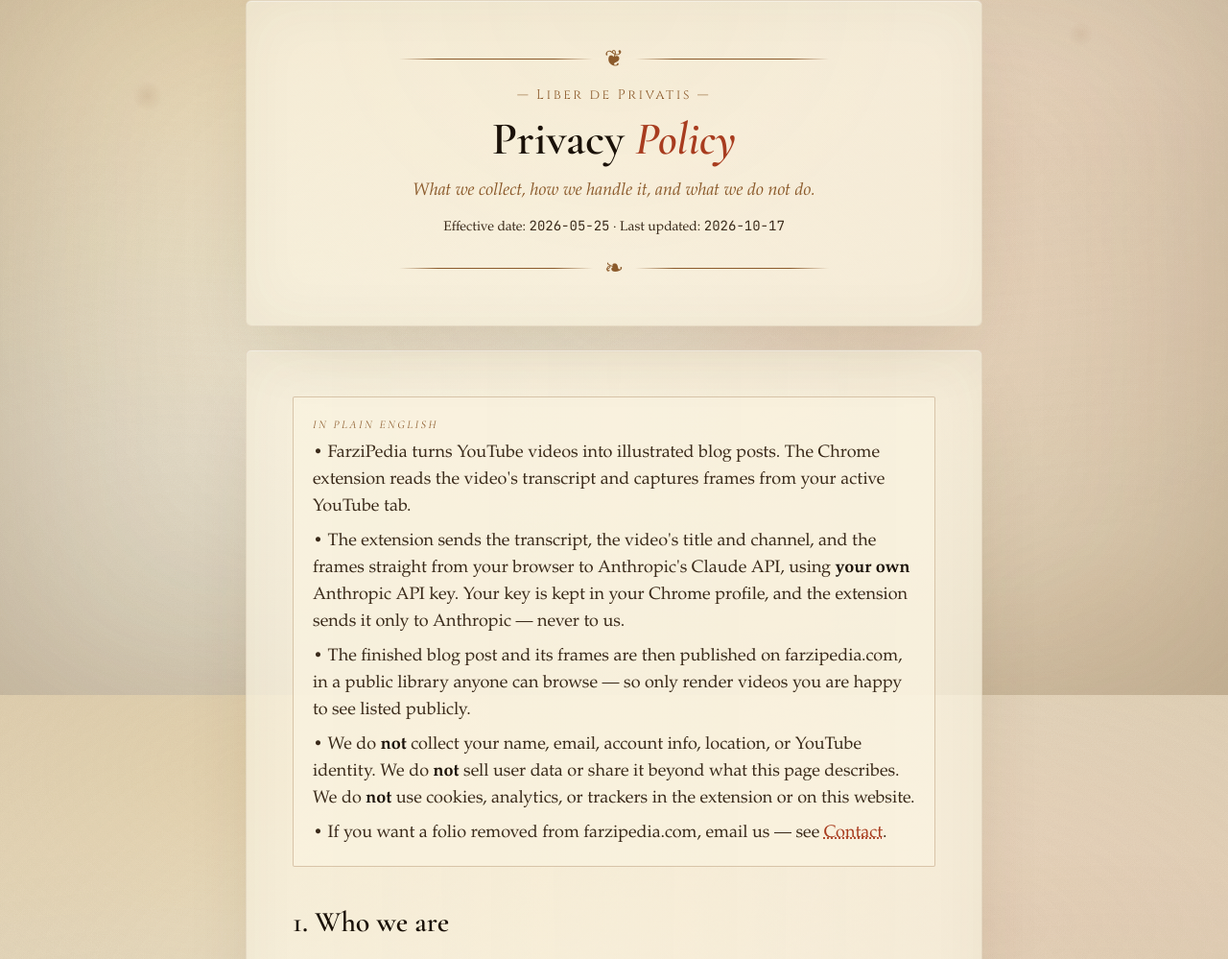
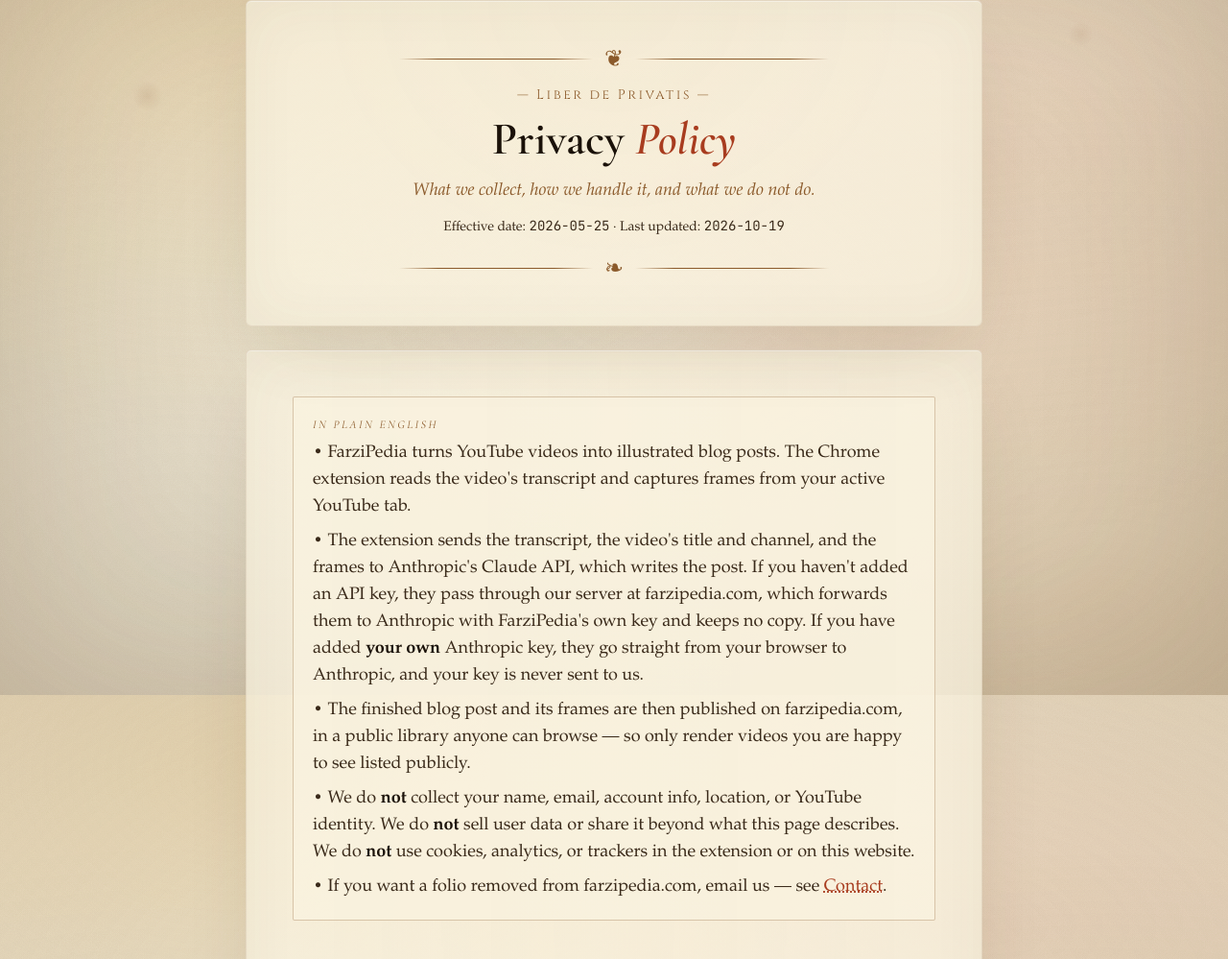
Before and after one commit to FarziBuilder/farzipedia, a FastAPI app: page /privacy in a window 1280 px wide. Shown: the part 76-1075 px from the top of the page at 96% size. Run offline with FastAPI, Linux system fonts and the light colour scheme; some libraries are stand-ins or nearby versions; some web fonts are replaced.

Commit message:
Proxy: serve only FarziPedia's requests; privacy page for extension v0.5.5
Extension v0.5.5 sends generation through /v1/proxy/messages when the
user hasn't added their own Anthropic key, so the server's key is now the
default path. Before that is live, close the proxy to everything else:

- Only PROXY_MODELS (default claude-opus-4-8), max_tokens 1..PROXY_MAX_TOKENS
  (default 32000), and no streaming. Anything else gets a 400 before it
  reaches Anthropic, so the endpoint can't be used as a free Claude API.
- Error messages say "FarziPedia proxy" instead of the retired farzi.me.

Privacy page (2026-10-19 revision): without the user's own key, the
transcript, title/channel and frames pass through farzipedia.com, which
forwards them to Anthropic with FarziPedia's key, in memory only. A user's
own key stays optional and still goes straight to Anthropic.

Co-Authored-By: Claude Opus 5.5 <noreply@anthropic.com>

```diff
--- a/app.py
+++ b/app.py
@@ -82,6 +82,11 @@ JOBS_LOCK = threading.Lock()
 # instance behind a CDN. If we ever scale out, swap to Redis.
 PROXY_RATE_LIMIT = int(os.environ.get("PROXY_RATE_LIMIT", "20"))   # requests
 PROXY_RATE_WINDOW = int(os.environ.get("PROXY_RATE_WINDOW", "60"))  # seconds
+# Only FarziPedia's own request shape gets the server's key: its model, a
+# capped max_tokens, no streaming. Without these checks the proxy is an open,
+# free Claude API billed to us.
+PROXY_MODELS = {m.strip() for m in os.environ.get("PROXY_MODELS", "claude-opus-4-8").split(",") if m.strip()}
+PROXY_MAX_TOKENS = int(os.environ.get("PROXY_MAX_TOKENS", "32000"))
 _proxy_buckets: dict[str, deque] = defaultdict(deque)
 _proxy_lock = threading.Lock()
 
@@ -344,7 +349,7 @@ def privacy(request: Request):
 # ============================================================================
 #  Anthropic proxy — extension calls this so users don't need their own key.
 #  Body is forwarded verbatim to api.anthropic.com/v1/messages with the
-#  server's ANTHROPIC_API_KEY attached.
+#  server's ANTHROPIC_API_KEY attached, once it passes the PROXY_* checks.
 # ============================================================================
 
 @app.post("/v1/proxy/messages")
@@ -358,7 +363,7 @@ async def proxy_messages(request: Request):
     if not allowed:
         return JSONResponse(
             {"error": {"type": "rate_limit_error",
-                       "message": f"farzi.me proxy: too many requests, retry in {retry_after}s"}},
+                       "message": f"FarziPedia proxy: too many requests, retry in {retry_after}s"}},
             status_code=429,
             headers={"retry-after": str(retry_after)},
         )
@@ -367,6 +372,26 @@ async def proxy_messages(request: Request):
         body = await request.body()
     except Exception as e:
         raise HTTPException(400, f"Could not read request body: {e}")
+
+    try:
+        payload = json.loads(body)
+    except ValueError:
+        payload = None
+    problem = None
+    if not isinstance(payload, dict):
+        problem = "Request body must be a JSON object."
+    elif payload.get("model") not in PROXY_MODELS:
+        problem = f"This proxy only serves FarziPedia's model ({', '.join(sorted(PROXY_MODELS))})."
+    elif (not isinstance(payload.get("max_tokens"), int) or isinstance(payload.get("max_tokens"), bool)
+          or not 0 < payload["max_tokens"] <= PROXY_MAX_TOKENS):
+        problem = f"max_tokens must be between 1 and {PROXY_MAX_TOKENS}."
+    elif payload.get("stream"):
+        problem = "This proxy doesn't support streaming."
+    if problem:
+        return JSONResponse(
+            {"error": {"type": "invalid_request_error", "message": problem}},
+            status_code=400,
+        )
 
     upstream_headers = {
         "x-api-key": server_key,
@@ -391,7 +416,7 @@ async def proxy_messages(request: Request):
     except httpx.TimeoutException:
         return JSONResponse(
             {"error": {"type": "timeout_error",
-                       "message": "Upstream Anthropic API timed out via farzi.me proxy."}},
+                       "message": "Upstream Anthropic API timed out via the FarziPedia proxy."}},
             status_code=504,
         )
     except httpx.HTTPError as e:
--- a/templates/privacy.html
+++ b/templates/privacy.html
@@ -29,7 +29,7 @@
       </p>
       <p class="font-codex text-ink-700 text-sm mt-3">
         Effective date: <span class="font-mono not-italic">2026-05-25</span> ·
-        Last updated: <span class="font-mono not-italic">2026-10-17</span>
+        Last updated: <span class="font-mono not-italic">2026-10-19</span>
       </p>
       <div class="ornament-rule mt-5 max-w-md mx-auto"><span class="fleuron">❧</span></div>
     </div>
@@ -44,7 +44,7 @@
         <p class="font-roman italic text-sepia-500 text-xs tracking-[0.2em] uppercase mb-2">In plain English</p>
         <ul class="space-y-2 text-ink-700">
           <li>• FarziPedia turns YouTube videos into illustrated blog posts. The Chrome extension reads the video's transcript and captures frames from your active YouTube tab.</li>
-          <li>• The extension sends the transcript, the video's title and channel, and the frames straight from your browser to Anthropic's Claude API, using <strong class="text-ink-900">your own</strong> Anthropic API key. Your key is kept in your Chrome profile, and the extension sends it only to Anthropic — never to us.</li>
+          <li>• The extension sends the transcript, the video's title and channel, and the frames to Anthropic's Claude API, which writes the post. If you haven't added an API key, they pass through our server at farzipedia.com, which forwards them to Anthropic with FarziPedia's own key and keeps no copy. If you have added <strong class="text-ink-900">your own</strong> Anthropic key, they go straight from your browser to Anthropic, and your key is never sent to us.</li>
           <li>• The finished blog post and its frames are then published on farzipedia.com, in a public library anyone can browse — so only render videos you are happy to see listed publicly.</li>
           <li>• We do <strong class="text-ink-900">not</strong> collect your name, email, account info, location, or YouTube identity. We do <strong class="text-ink-900">not</strong> sell user data or share it beyond what this page describes. We do <strong class="text-ink-900">not</strong> use cookies, analytics, or trackers in the extension or on this website.</li>
           <li>• If you want a folio removed from farzipedia.com, email us — see <a href="#contact" class="text-accent-500 underline decoration-dotted">Contact</a>.</li>
@@ -83,20 +83,20 @@
         If you start a <em>playlist</em> run, the extension also downloads the public playlist page from youtube.com (without your YouTube cookies) to read the playlist's title and video list, then loads up to 50 of its videos one after another in your YouTube tab, muted, and reads each one as above.
       </p>
       <p class="mb-4">
-        The extension does <strong class="text-ink-900">not</strong> read information from any other tab, never runs without your explicit click on the toolbar icon, and does not access your YouTube account details, browsing history, bookmarks, or any other browser data. The only browser permissions it requests are <span class="font-mono text-sm">storage</span> and <span class="font-mono text-sm">unlimitedStorage</span> (to keep your key and recent posts), <span class="font-mono text-sm">activeTab</span> and <span class="font-mono text-sm">scripting</span> (to read and capture the YouTube tab you are on), and access to youtube.com and farzipedia.com (including their subdomains), api.anthropic.com, and farzipedia.onrender.com.
+        The extension does <strong class="text-ink-900">not</strong> read information from any other tab, never runs without your explicit click on the toolbar icon, and does not access your YouTube account details, browsing history, bookmarks, or any other browser data. The only browser permissions it requests are <span class="font-mono text-sm">storage</span> and <span class="font-mono text-sm">unlimitedStorage</span> (to keep your optional API key and recent posts), <span class="font-mono text-sm">activeTab</span> and <span class="font-mono text-sm">scripting</span> (to read and capture the YouTube tab you are on), and access to youtube.com and farzipedia.com (including their subdomains), api.anthropic.com, and farzipedia.onrender.com.
       </p>
 
-      <h3 class="font-roman text-xl font-semibold text-ink-900 mt-6 mb-2">2.2 Your Anthropic API key, and what goes to Anthropic</h3>
+      <h3 class="font-roman text-xl font-semibold text-ink-900 mt-6 mb-2">2.2 What goes to Anthropic, and your optional API key</h3>
       <p class="mb-3">
-        The extension has no AI key of its own. To generate posts you paste your own Anthropic API key into the extension's popup, and Anthropic bills that usage to your Anthropic account.
+        Claude, Anthropic's AI model, writes each post. For each video the extension sends Anthropic the timestamped transcript, the video's title and channel name, and the screenshots described in §2.1, for the <span class="font-mono text-sm">claude-opus-4-8</span> model. How the request gets there depends on whether you have added your own Anthropic API key in the popup:
       </p>
       <ul class="list-disc pl-6 mb-4 space-y-1">
-        <li><strong>Where the key is kept.</strong> In Chrome's <span class="font-mono text-sm">chrome.storage.sync</span> area, which belongs to your Chrome profile. If Chrome Sync is turned on, Chrome also copies it to your other signed-in Chrome browsers through your Google Account. The <em>Clear</em> button in the popup deletes it.</li>
-        <li><strong>Where the key goes.</strong> Only to Anthropic (<span class="font-mono text-sm">api.anthropic.com</span>), with each request the extension makes there. It is never sent to farzipedia.com or anywhere else, and we never see it.</li>
-        <li><strong>What is sent to Anthropic.</strong> For each video: the timestamped transcript, the video's title and channel name, and the screenshots described in §2.1. The extension sends these directly from your browser to Anthropic's Claude API (currently the <span class="font-mono text-sm">claude-opus-4-8</span> model), which writes the post. They do not pass through our server.</li>
+        <li><strong>Without your own key (the default).</strong> The extension sends the request to our server (<span class="font-mono text-sm">farzipedia.com/v1/proxy/messages</span>), which adds FarziPedia's own Anthropic API key, forwards the request to Anthropic, and returns Anthropic's answer. Our server handles the request in memory only: it does not store or log the transcript, the screenshots, or the generated text. Anthropic handles the data as part of FarziPedia's Anthropic account.</li>
+        <li><strong>With your own key.</strong> The extension sends the request directly from your browser to Anthropic (<span class="font-mono text-sm">api.anthropic.com</span>) with your key. It does not pass through our server, the key is never sent to farzipedia.com, and Anthropic bills the usage to your account and handles the data as part of it.</li>
+        <li><strong>Where your key is kept, if you add one.</strong> In Chrome's <span class="font-mono text-sm">chrome.storage.sync</span> area, which belongs to your Chrome profile. If Chrome Sync is turned on, Chrome also copies it to your other signed-in Chrome browsers through your Google Account. The <em>Clear</em> button in the popup deletes it.</li>
       </ul>
       <p class="mb-4">
-        Because these requests are made with your key, Anthropic receives and handles that data as part of your own Anthropic account, under Anthropic's terms and privacy policy — see <a href="https://www.anthropic.com/legal/privacy" class="text-accent-500 underline decoration-dotted" target="_blank" rel="noopener">anthropic.com/legal/privacy</a>. You can revoke the key at any time in your <a href="https://console.anthropic.com/settings/keys" class="text-accent-500 underline decoration-dotted" target="_blank" rel="noopener">Anthropic account's API key settings</a>.
+        Either way, Anthropic receives and handles that data under its own terms and privacy policy — see <a href="https://www.anthropic.com/legal/privacy" class="text-accent-500 underline decoration-dotted" target="_blank" rel="noopener">anthropic.com/legal/privacy</a>. If you use your own key, you can revoke it at any time in your <a href="https://console.anthropic.com/settings/keys" class="text-accent-500 underline decoration-dotted" target="_blank" rel="noopener">Anthropic account's API key settings</a>.
       </p>
 
       <h3 class="font-roman text-xl font-semibold text-ink-900 mt-6 mb-2">2.3 Information farzipedia.com receives</h3>
@@ -118,20 +118,20 @@
         The extension keeps the following in its own storage inside your browser:
       </p>
       <ul class="list-disc pl-6 mb-4 space-y-1">
-        <li>Your Anthropic API key, in <span class="font-mono text-sm">chrome.storage.sync</span> (see §2.2).</li>
+        <li>Your Anthropic API key, if you add one, in <span class="font-mono text-sm">chrome.storage.sync</span> (see §2.2).</li>
         <li>Your most recent generated posts (blog content + captured frames), in <span class="font-mono text-sm">chrome.storage.local</span>: the last five, or every post from your latest playlist run plus up to five earlier ones. They are listed on the extension's local library page (<span class="font-mono text-sm">result/result.html</span>), so you can reopen them, including any that could not be published. Older posts are deleted automatically.</li>
         <li>A short record of the most recent run (whether it succeeded, when it finished, how many posts were published, any error, and up to 30 warning messages), which the popup shows after a failed run.</li>
         <li>While a run is in progress, its status (current step, warnings, and the video's ID, title, channel, description, and duration), so the popup can re-attach if you close and reopen it. This is deleted when the run ends.</li>
       </ul>
       <p class="mb-4">
-        Apart from the upload described in §2.3 and Chrome's own syncing of your key (§2.2), none of this leaves your browser. Removing the extension deletes all of it.
+        Apart from the generation request (§2.2), the upload (§2.3), and Chrome's own syncing of your key, none of this leaves your browser. Removing the extension deletes all of it.
       </p>
 
       <h3 class="font-roman text-xl font-semibold text-ink-900 mt-6 mb-2">2.5 What we do NOT collect</h3>
       <ul class="list-disc pl-6 mb-4 space-y-1">
         <li>Your name, email, age, gender, address, phone number, or other personally identifying information.</li>
         <li>Your YouTube account identity, login state, watch history, or subscriptions. A playlist is read only when you paste its link to start a playlist run.</li>
-        <li>Your Anthropic API key — the extension keeps it in your Chrome profile and sends it only to Anthropic.</li>
+        <li>Your Anthropic API key, if you add one — the extension keeps it in your Chrome profile and sends it only to Anthropic.</li>
         <li>Any payment, financial, or health information.</li>
         <li>Your browsing history, the contents of other tabs, or any data from non-YouTube websites.</li>
         <li>Geolocation data.</li>
@@ -142,9 +142,9 @@
       <h2 class="font-roman text-2xl md:text-3xl font-semibold text-ink-900 mt-10 mb-4">3. How we use the information</h2>
       <p class="mb-3">We use the data described in §2 solely for the following purposes:</p>
       <ul class="list-disc pl-6 mb-4 space-y-1">
-        <li><strong>Generating your blog post.</strong> The transcript, the video's title and channel, and the frames are sent from your browser directly to Anthropic's Claude API, with your own API key, so Claude can write the post about the video.</li>
+        <li><strong>Generating your blog post.</strong> The transcript, the video's title and channel, and the frames are sent to Anthropic's Claude API so Claude can write the post about the video: through our server with FarziPedia's key, or directly from your browser with your own key (§2.2).</li>
         <li><strong>Displaying your folio publicly.</strong> The resulting blog post and its frames are saved to farzipedia.com and shown in the public library, which any visitor may browse; posts from a playlist run are grouped into a tome named after the playlist. This happens for every post you generate, including posts about unlisted videos.</li>
-        <li><strong>Rate-limiting abuse.</strong> Our server keeps the IP address of each upload in memory (never on disk) to cap how many uploads one address can make per minute.</li>
+        <li><strong>Rate-limiting abuse.</strong> Our server keeps the IP address of each upload, and of each request it forwards to Anthropic, in memory (never on disk) to cap how many requests one address can make per minute.</li>
         <li><strong>Operating the service.</strong> Standard request logs (HTTP status, request path, response time, and possibly your IP address) are produced by our hosting provider (Render) and its network (Cloudflare) for diagnosing outages.</li>
       </ul>
       <p class="mb-4">
@@ -159,7 +159,7 @@
         FarziPedia relies on the following providers. We do not send them personal information, but some of them see your requests directly, so you should be aware of their independent privacy practices:
       </p>
       <ul class="list-disc pl-6 mb-4 space-y-2">
-        <li><strong>Anthropic, PBC</strong> — receives the transcript, the video's title and channel, and the frames directly from your browser, sent with your own API key, and returns a generated blog post. Anthropic handles that data under its own terms and privacy policy, as part of your Anthropic account (see §2.2). See <a href="https://www.anthropic.com/legal/privacy" class="text-accent-500 underline decoration-dotted" target="_blank" rel="noopener">anthropic.com/legal/privacy</a>.</li>
+        <li><strong>Anthropic, PBC</strong> — receives the transcript, the video's title and channel, and the frames, either forwarded by our server with FarziPedia's key or sent directly from your browser with your own key, and returns a generated blog post. Anthropic handles that data under its own terms and privacy policy (see §2.2). See <a href="https://www.anthropic.com/legal/privacy" class="text-accent-500 underline decoration-dotted" target="_blank" rel="noopener">anthropic.com/legal/privacy</a>.</li>
         <li><strong>Render, Inc.</strong> — hosts the farzipedia.com FastAPI service and the persistent disk on which published folios are stored. See <a href="https://render.com/privacy" class="text-accent-500 underline decoration-dotted" target="_blank" rel="noopener">render.com/privacy</a>.</li>
         <li><strong>Cloudflare, Inc.</strong> — Render serves farzipedia.com through Cloudflare's network, so Cloudflare may observe request metadata (IP, User-Agent, requested URL). See <a href="https://www.cloudflare.com/privacypolicy/" class="text-accent-500 underline decoration-dotted" target="_blank" rel="noopener">cloudflare.com/privacypolicy</a>.</li>
         <li><strong>Google LLC (Fonts)</strong> — the extension's popup and result pages, and this website, link to Google Fonts stylesheets (Cinzel, Cormorant Garamond, IM Fell English, Italianno, and on this website a few more) for typography. When those pages render, your browser requests the font CSS and font files from Google's CDN, which may observe request metadata. See <a href="https://policies.google.com/privacy" class="text-accent-500 underline decoration-dotted" target="_blank" rel="noopener">policies.google.com/privacy</a>.</li>
@@ -184,12 +184,12 @@
 
       <h3 class="font-roman text-xl font-semibold text-ink-900 mt-6 mb-2">5.2 On your device (extension)</h3>
       <p class="mb-4">
-        The extension's local storage holds at most your last five posts, or after a playlist run, that run's posts plus up to five earlier ones. Older entries are deleted automatically. Your API key stays until you click <em>Clear</em> in the popup. Removing the extension deletes everything it stored on your device.
+        The extension's local storage holds at most your last five posts, or after a playlist run, that run's posts plus up to five earlier ones. Older entries are deleted automatically. Your API key, if you added one, stays until you click <em>Clear</em> in the popup. Removing the extension deletes everything it stored on your device.
       </p>
 
       <h3 class="font-roman text-xl font-semibold text-ink-900 mt-6 mb-2">5.3 Security</h3>
       <p class="mb-4">
-        The extension connects to Anthropic and farzipedia.com only over HTTPS. Your Anthropic API key is kept in Chrome's extension storage and sent only to Anthropic; it never reaches our server. Anyone with access to your Chrome profile could read it, so we recommend setting a monthly spend limit on the key in your Anthropic account. Source code is open for inspection at the GitHub links above.
+        The extension connects to Anthropic and farzipedia.com only over HTTPS, and our server forwards requests to Anthropic over HTTPS. If you add your own Anthropic API key, it is kept in Chrome's extension storage and sent only to Anthropic; it never reaches our server. Anyone with access to your Chrome profile could read it, so we recommend setting a monthly spend limit on the key in your Anthropic account. Source code is open for inspection at the GitHub links above.
       </p>
 
       <!-- ==================== Your rights ==================== -->
@@ -214,7 +214,7 @@
       <!-- ==================== International ==================== -->
       <h2 class="font-roman text-2xl md:text-3xl font-semibold text-ink-900 mt-10 mb-4">8. International users</h2>
       <p class="mb-4">
-        The farzipedia.com backend is hosted in the United States (Render's Oregon region). If you use the service from outside the United States, your published folios and the request data our server receives will be transmitted to and stored in the United States. Anthropic is a US company and handles the data the extension sends it under its own privacy policy, which describes where that data is processed. We rely on standard HTTPS transport for all such transfers.
+        The farzipedia.com backend is hosted in the United States (Render's Oregon region). If you use the service from outside the United States, your published folios and the request data our server receives will be transmitted to the United States, and folios are stored there. Anthropic is a US company and handles the data the extension sends it under its own privacy policy, which describes where that data is processed. We rely on standard HTTPS transport for all such transfers.
       </p>
 
       <!-- ==================== Changes ==================== -->
@@ -223,7 +223,7 @@
         If we materially change how we collect, use, or share information we will update this page and, where reasonable, bump the extension's version number with a note in the release. The "Last updated" date at the top of this page always reflects the current revision. Material changes will be noted in the GitHub commit history of <a href="https://github.com/FarziBuilder/farzipedia" class="text-accent-500 underline decoration-dotted" target="_blank" rel="noopener">FarziBuilder/farzipedia</a> for transparency.
       </p>
       <p class="mb-4">
-        The 2026-10-17 revision describes extension version 0.5.4, which calls Anthropic directly with your own API key and publishes to farzipedia.com. Earlier versions sent the transcript and frames through a proxy on our server at farzi.me, a domain we no longer use.
+        The 2026-10-19 revision describes extension version 0.5.5, which no longer needs your own API key: without one, it sends generation requests through our server, which forwards them to Anthropic with FarziPedia's key. The 2026-10-17 revision described version 0.5.4, which required your own key and called Anthropic directly. Earlier versions sent the transcript and frames through a proxy on our server at farzi.me, a domain we no longer use.
       </p>
 
       <!-- ==================== Contact ==================== -->
```
